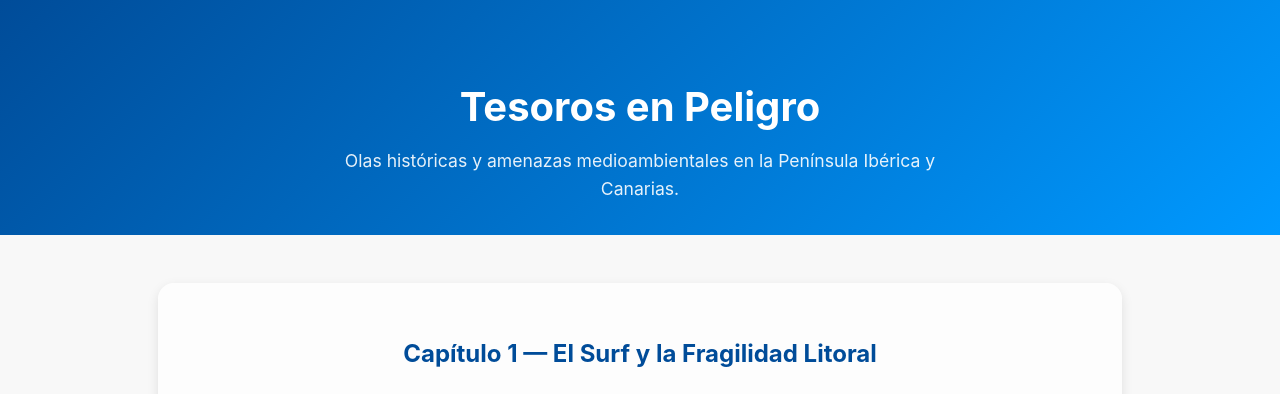
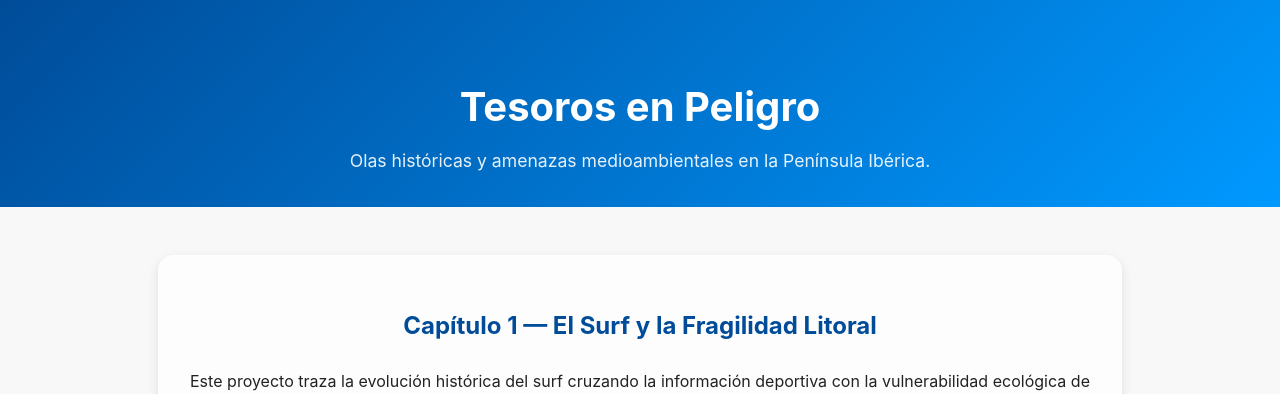
Before and after one commit to ramireramos/ramireramos.github.io, a plain HTML site: page index.html in a window 1280 px wide. Shown: the top 394 px of the page. Drawn offline with Linux system fonts and the light colour scheme.

Commit message:
Update paragraph text in index.html

```diff
--- a/index.html
+++ b/index.html
@@ -116,7 +116,7 @@
 
   <header>
     <h1>Tesoros en Peligro</h1>
-    <p>Olas históricas y amenazas medioambientales en la Península Ibérica y Canarias.</p>
+    <p>Olas históricas y amenazas medioambientales en la Península Ibérica.</p>
   </header>
 
   <main>
```
